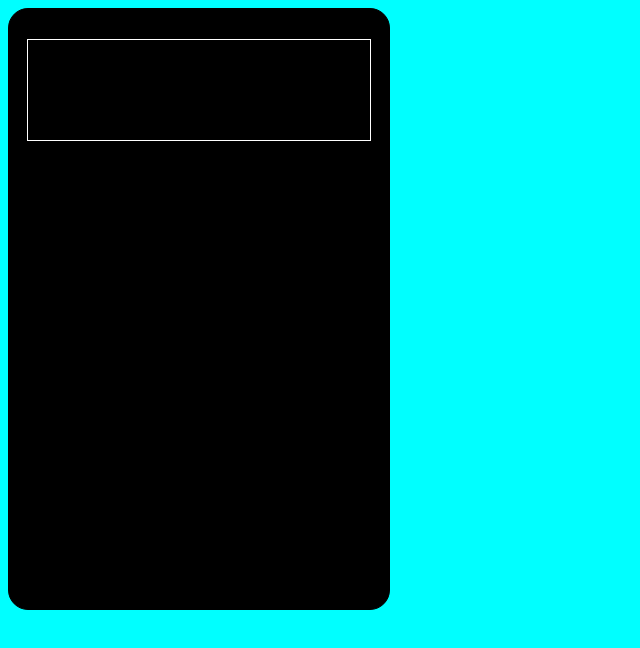
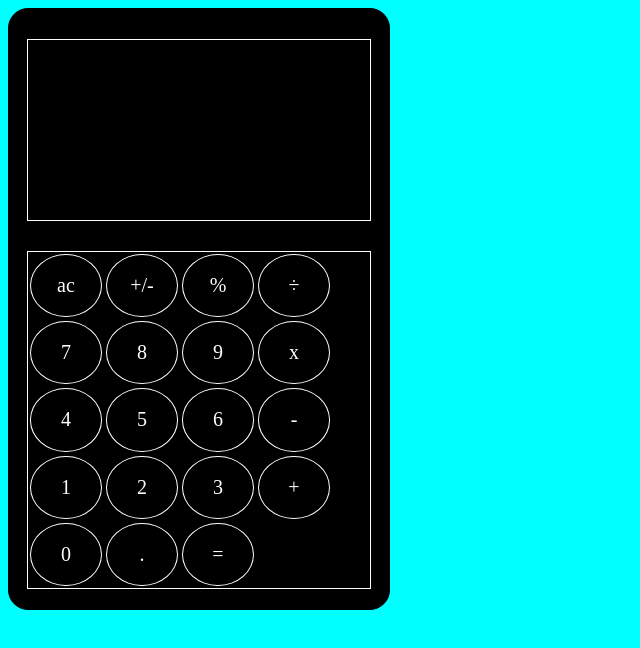
Before and after one commit to john-reiner/javascrip_calculator, a plain HTML site: page index.html in a window 1280 px wide. Shown: the whole page, without its empty margins (0-640 px from the left). Drawn offline with Linux system fonts and the light colour scheme.

Commit message:
rendered buttons to calc

```diff
--- a/index.css
+++ b/index.css
@@ -14,5 +14,31 @@ body {
     border: white solid 1px;
     width: 90%;
     margin: 30px auto;
-    height: 100px;
+    height: 180px;
 }
+
+#buttons {
+    border: white solid 1px;
+    width: 90%;
+    margin: 10px auto;
+    height: 336px;
+    display: flex;
+    flex-wrap: wrap;
+}
+#buttons > .button {
+    width: 70px;
+    margin: 2px;
+    text-align: center;
+    line-height: 60px;
+    font-size: 20px;
+}
+
+
+.button {
+    color: white;
+    border: white solid 1px;
+    /* height: 60px; */
+
+    border-radius: 100%;
+    align-items: center;
+}
--- a/index.html
+++ b/index.html
@@ -12,6 +12,7 @@
         <div id="display">
 
         </div>
+        <div id='buttons'></div>
     </div>
 </body>
 </html>
--- a/index.js
+++ b/index.js
@@ -1 +1,32 @@
-console.log('somthing')
+window.addEventListener('DOMContentLoaded', (event) => {
+    const buttonContainer = document.getElementById('buttons')
+
+
+    const calculator = {
+        buttons: ['ac','+/-', '%', '÷', 7,8,9,'x',4,5,6,'-',1,2,3,'+',0,'.','='],
+
+    }
+    const renderButtons = () => {
+
+        calculator.buttons.map(button => {
+            div = document.createElement('div')
+            div.className = 'button'
+            div.innerText = button
+            console.log(div)
+            buttonContainer.appendChild(div)
+        })
+    }
+
+    let display = []
+
+    buttonContainer.addEventListener('click', (event) => {
+        if (event.target.className === 'button') {
+            let button = event.target.innerText
+
+            let displayToShow = display.push(button)
+            console.log(display, button, displayToShow)
+        }
+    })
+
+    renderButtons()
+})
```
